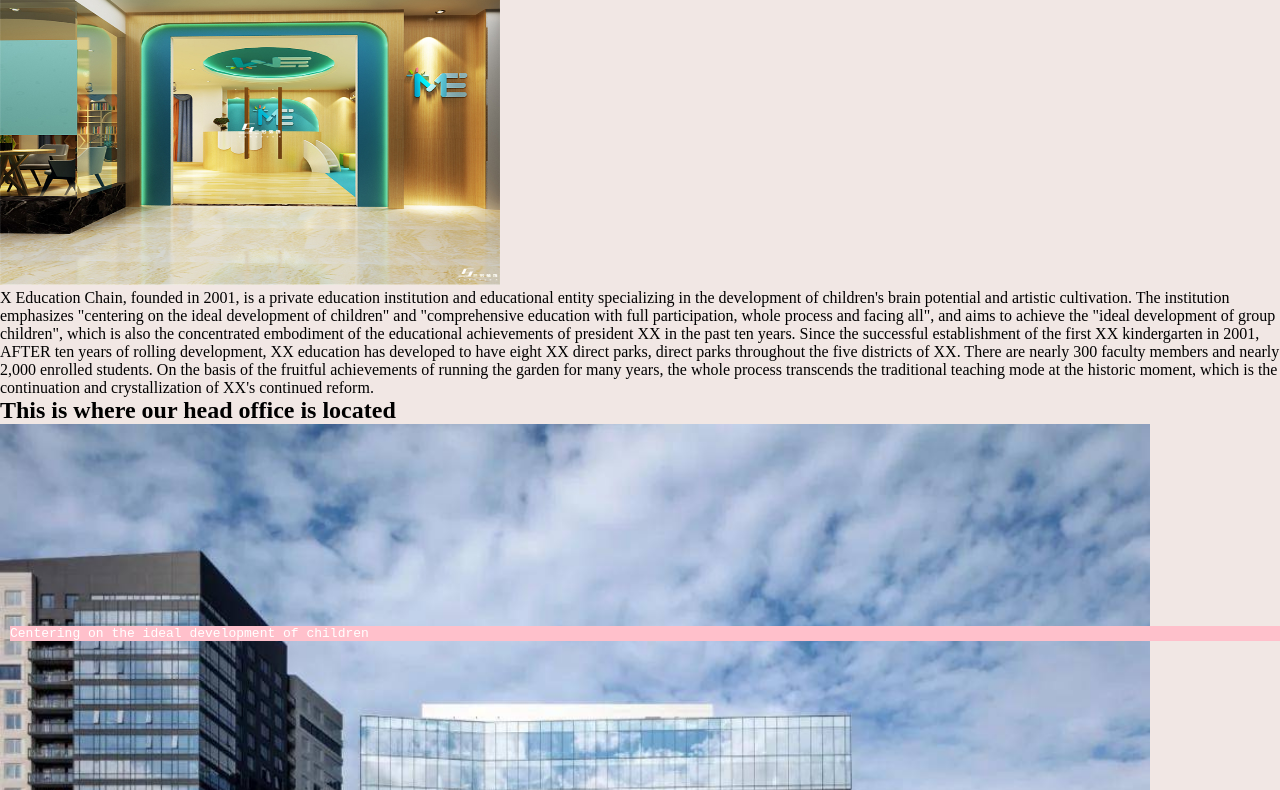
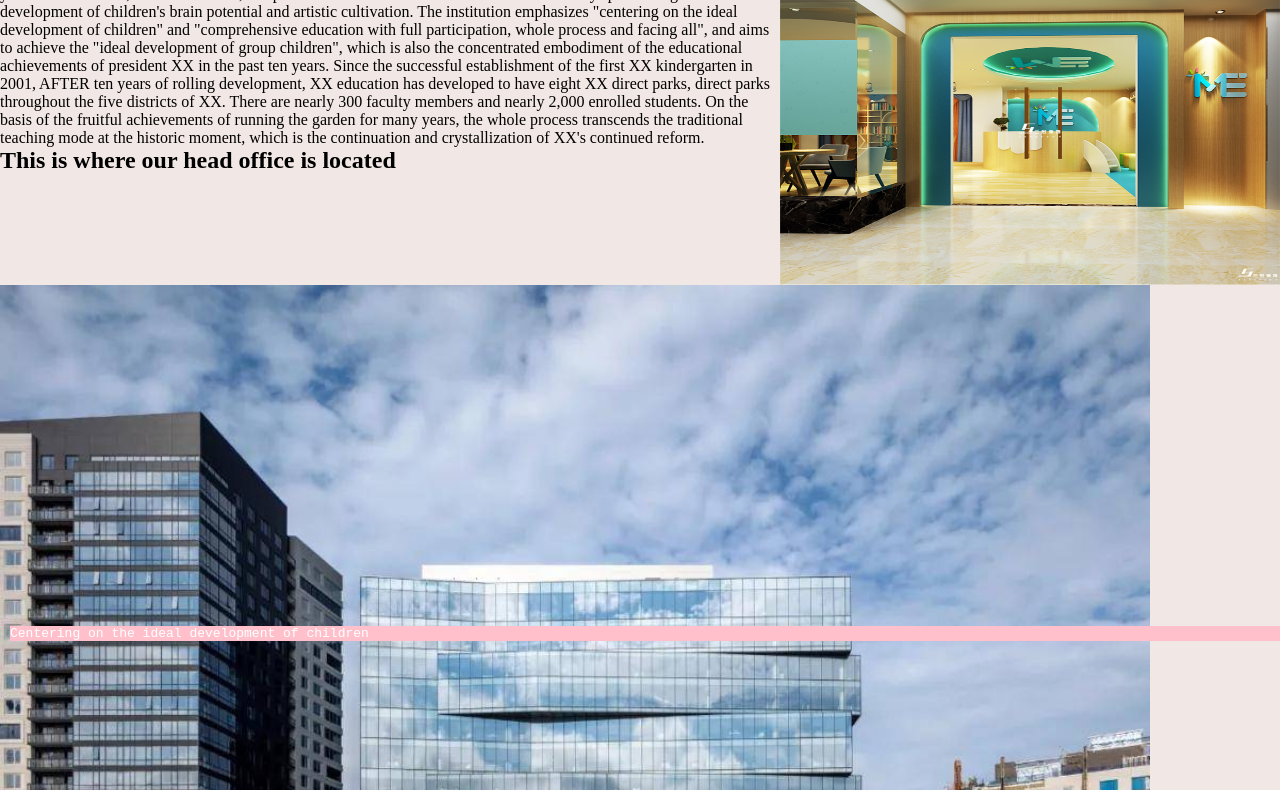
Before and after one commit to YcyGavin/4.26, a plain HTML site: page index.html in a window 1280 px wide. Shown: the part 154-944 px from the top of the page. Drawn offline with Linux system fonts and the light colour scheme.

Commit message:
Update index.html

```diff
--- a/index.html
+++ b/index.html
@@ -31,13 +31,15 @@
         </div>
     </div>
 <h1>Company Introduction</h1>
-<img src="教室.jpg" width="500" height="300">
-<p>X Education Chain, founded in 2001, is a private education institution and educational entity specializing in the development of children's brain potential and artistic cultivation.
+<p>
+    <img class="p1" src="教室.jpg"width="500" height="300"margin-right=“55px”>ye Education Chain, founded in 2001, is a private education institution and educational entity specializing in the development of children's brain potential and artistic cultivation.
     The institution emphasizes "centering on the ideal development of children" and "comprehensive education with full participation, whole process and facing all", and aims to achieve the "ideal development of group children", which is also the concentrated embodiment of the educational achievements of president XX in the past ten years.
 
     Since the successful establishment of the first XX kindergarten in 2001, AFTER ten years of rolling development, XX education has developed to have eight XX direct parks, direct parks throughout the five districts of XX.
     There are nearly 300 faculty members and nearly 2,000 enrolled students.
-    On the basis of the fruitful achievements of running the garden for many years, the whole process transcends the traditional teaching mode at the historic moment, which is the continuation and crystallization of XX's continued reform.</p>
+    On the basis of the fruitful achievements of running the garden for many years, the whole process transcends the traditional teaching mode at the historic moment, which is the continuation and crystallization of XX's continued reform.
+
+</p>
 <H2>This is where our head office is located</H2>
 <img src="地址.JPG" width="1150" height="800">
         </div>
```
